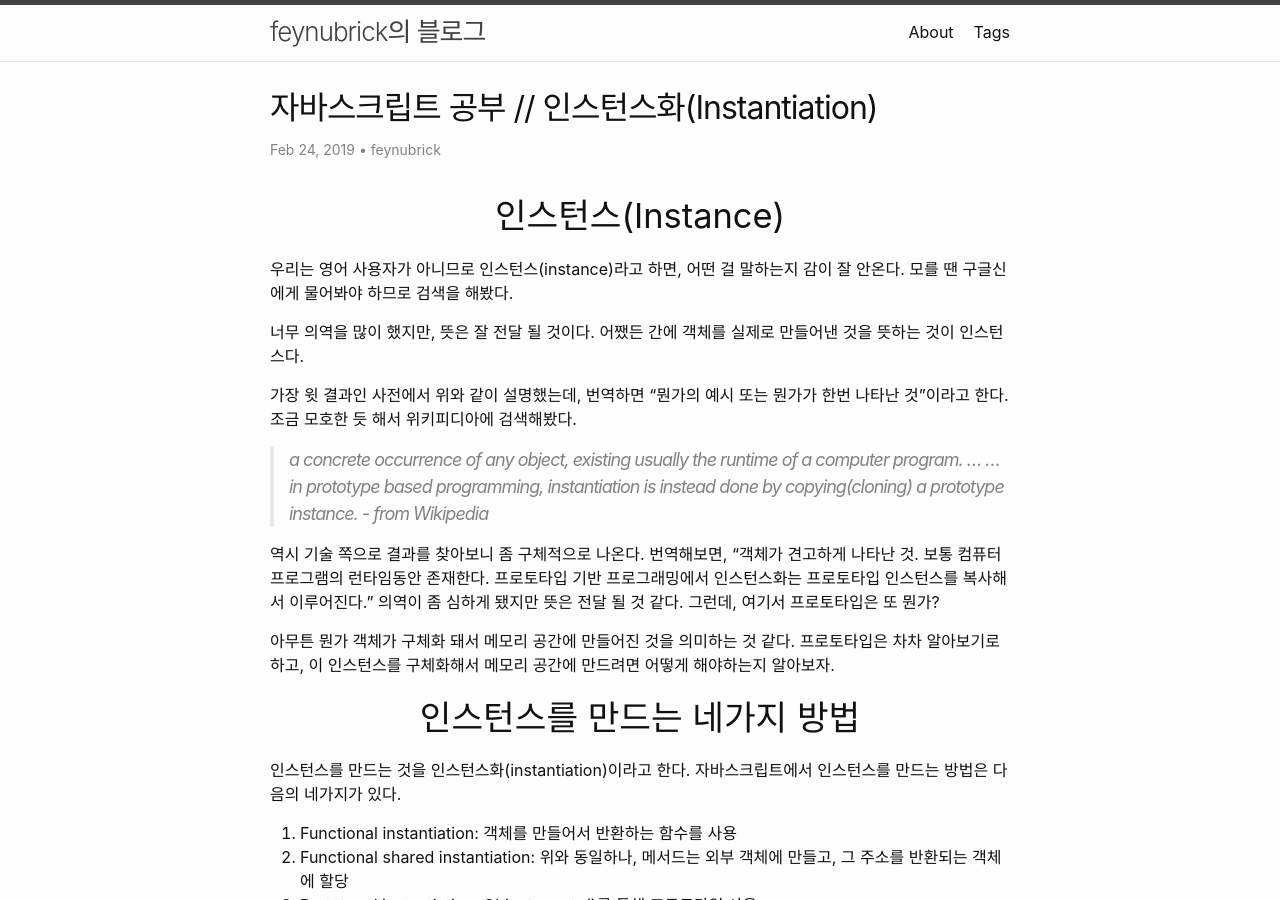
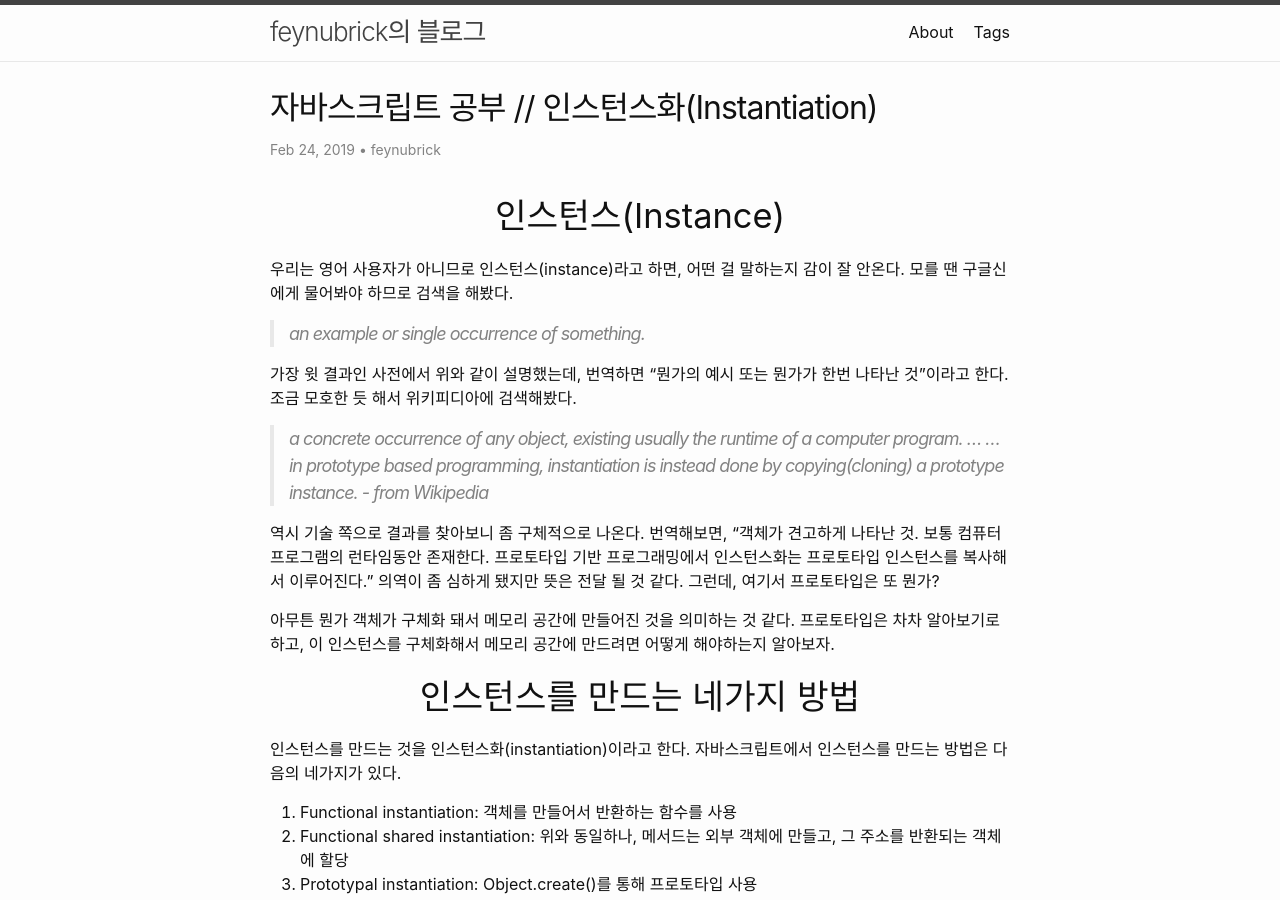
Before and after one commit to feynubrick/feynubrick.github.io, a Jekyll site: the page built from _posts/2019-02-24-javascript-study-instantiation.md, in a window 1280 px wide and 900 px high. Built offline with Jekyll 4.4.1, drawn with Linux system fonts in a browser that asks for light colours; nearby versions of some CDN libraries; comment, search, counter and statistics services are not loaded.

Commit message:
edited a post on instantiation

```diff
--- a/_posts/2019-02-24-javascript-study-instantiation.md
+++ b/_posts/2019-02-24-javascript-study-instantiation.md
@@ -12,8 +12,7 @@ tags: [JavaScript, Study, CodeStates]
 우리는 영어 사용자가 아니므로 인스턴스(instance)라고 하면, 어떤 걸 말하는지 감이 잘 안온다.
 모를 땐 구글신에게 물어봐야 하므로 검색을 해봤다.
 
-너무 의역을 많이 했지만, 뜻은 잘 전달 될 것이다.
-어쨌든 간에 객체를 실제로 만들어낸 것을 뜻하는 것이 인스턴스다.
+> an example or single occurrence of something.
 
 가장 윗 결과인 사전에서 위와 같이 설명했는데, 번역하면 "뭔가의 예시 또는 뭔가가 한번 나타난 것"이라고 한다.
 조금 모호한 듯 해서 위키피디아에 검색해봤다.
```
